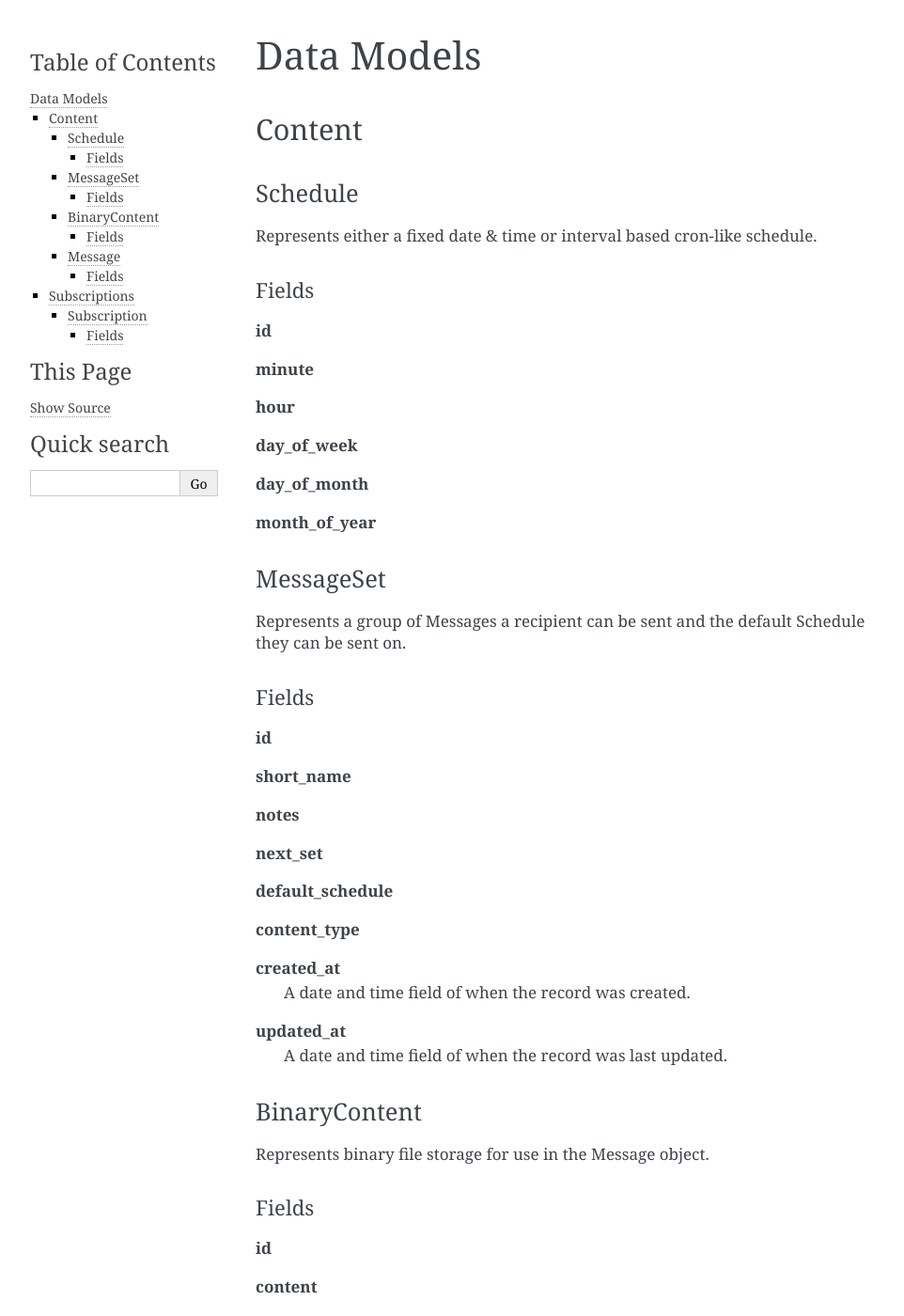
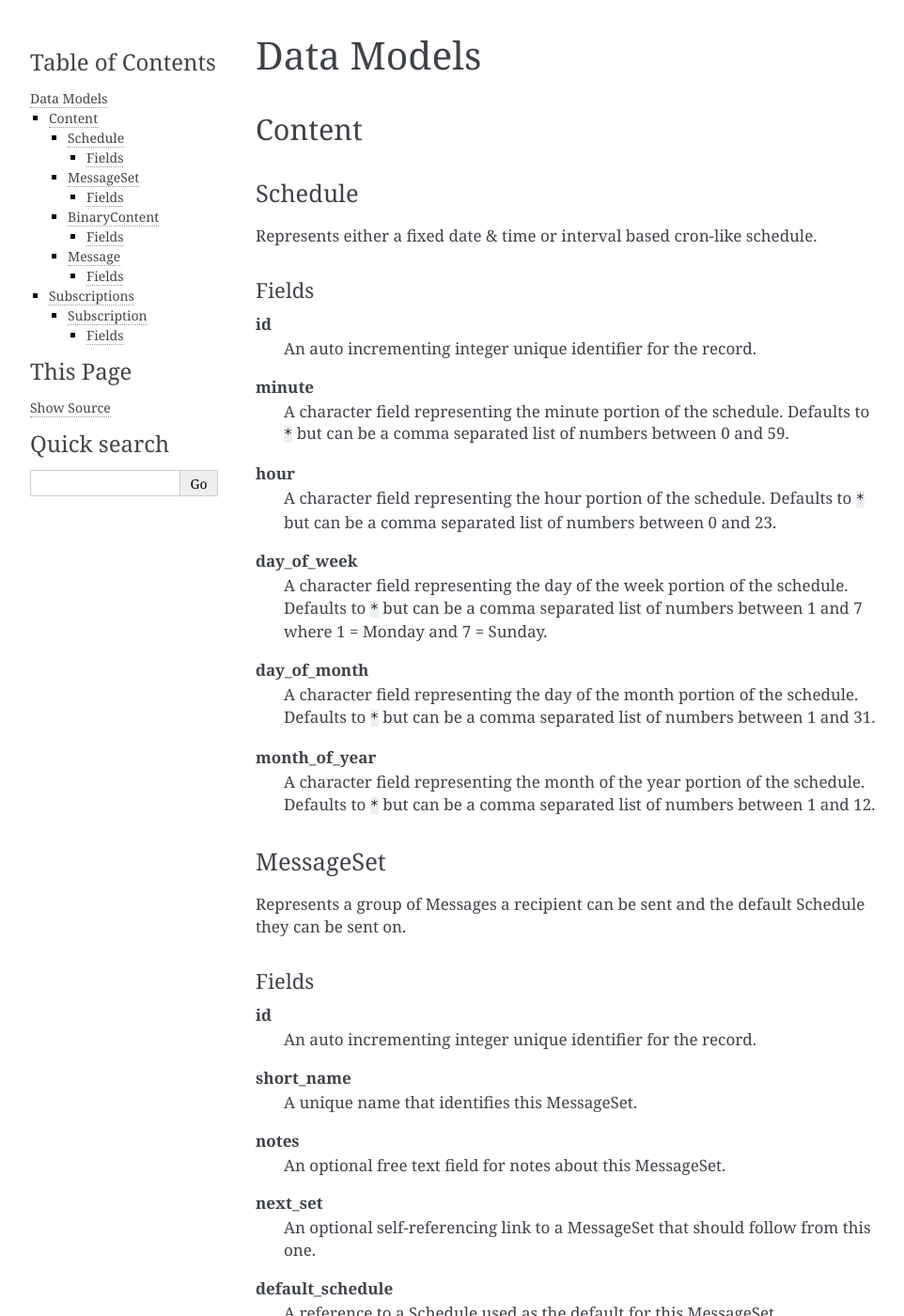
Before and after one commit to praekeltfoundation/seed-stage-based-messaging, a Sphinx documentation site: the page built from docs/models.rst, in a window 1280 px wide and 1400 px high. Shown: the whole window at 94% size, without its empty margins (148-1110 px from the left). Built offline with Sphinx 7.4.7, drawn with Linux system fonts in a browser that asks for light colours; pages that are not in the unit, such as notebooks, are missing from menus; some of the changed text lies outside the part shown.

Commit message:
Added more details to models doc

```diff
--- a/docs/models.rst
+++ b/docs/models.rst
@@ -14,16 +14,32 @@ Fields
 ~~~~~~
 
 **id**
+    An auto incrementing integer unique identifier for the record.
 
 **minute**
+    A character field representing the minute portion of the schedule.
+    Defaults to ``*`` but can be a comma separated list of numbers between 0
+    and 59.
 
 **hour**
+    A character field representing the hour portion of the schedule.
+    Defaults to ``*`` but can be a comma separated list of numbers between 0
+    and 23.
 
 **day_of_week**
+    A character field representing the day of the week portion of the schedule.
+    Defaults to ``*`` but can be a comma separated list of numbers between 1
+    and 7 where 1 = Monday and 7 = Sunday.
 
 **day_of_month**
+    A character field representing the day of the month portion of the
+    schedule. Defaults to ``*`` but can be a comma separated list of numbers
+    between 1 and 31.
 
 **month_of_year**
+    A character field representing the month of the year portion of the
+    schedule. Defaults to ``*`` but can be a comma separated list of numbers
+    between 1 and 12.
 
 MessageSet
 ----------
@@ -35,16 +51,24 @@ Fields
 ~~~~~~
 
 **id**
+    An auto incrementing integer unique identifier for the record.
 
 **short_name**
+    A unique name that identifies this MessageSet.
 
 **notes**
+    An optional free text field for notes about this MessageSet.
 
 **next_set**
+    An optional self-referencing link to a MessageSet that should follow from
+    this one.
 
 **default_schedule**
+    A reference to a Schedule used as the default for this MessageSet.
 
 **content_type**
+    A choice field between `audio` and `text` representing the type of content
+    this MessageSet contains.
 
 **created_at**
     A date and time field of when the record was created.
@@ -63,8 +87,10 @@ Fields
 ~~~~~~
 
 **id**
+    An auto incrementing integer unique identifier for the record.
 
 **content**
+    A FileField that represents the binary content's location on disk.
 
 **created_at**
     A date and time field of when the record was created.
@@ -84,6 +110,7 @@ Fields
 ~~~~~~
 
 **id**
+    An auto incrementing integer unique identifier for the record.
 
 **messageset**
 
@@ -115,6 +142,27 @@ Fields
 ~~~~~~
 
 **id**
+    A UUID 4 unique identifier for the record.
+
+**identity**
+
+**version**
+
+**messageset**
+
+**next_sequence_number**
+
+**lang**
+
+**active**
+
+**completed**
+
+**schedule**
+
+**process_status**
+
+**metadata**
 
 **created_at**
     A date and time field of when the record was created.
```
